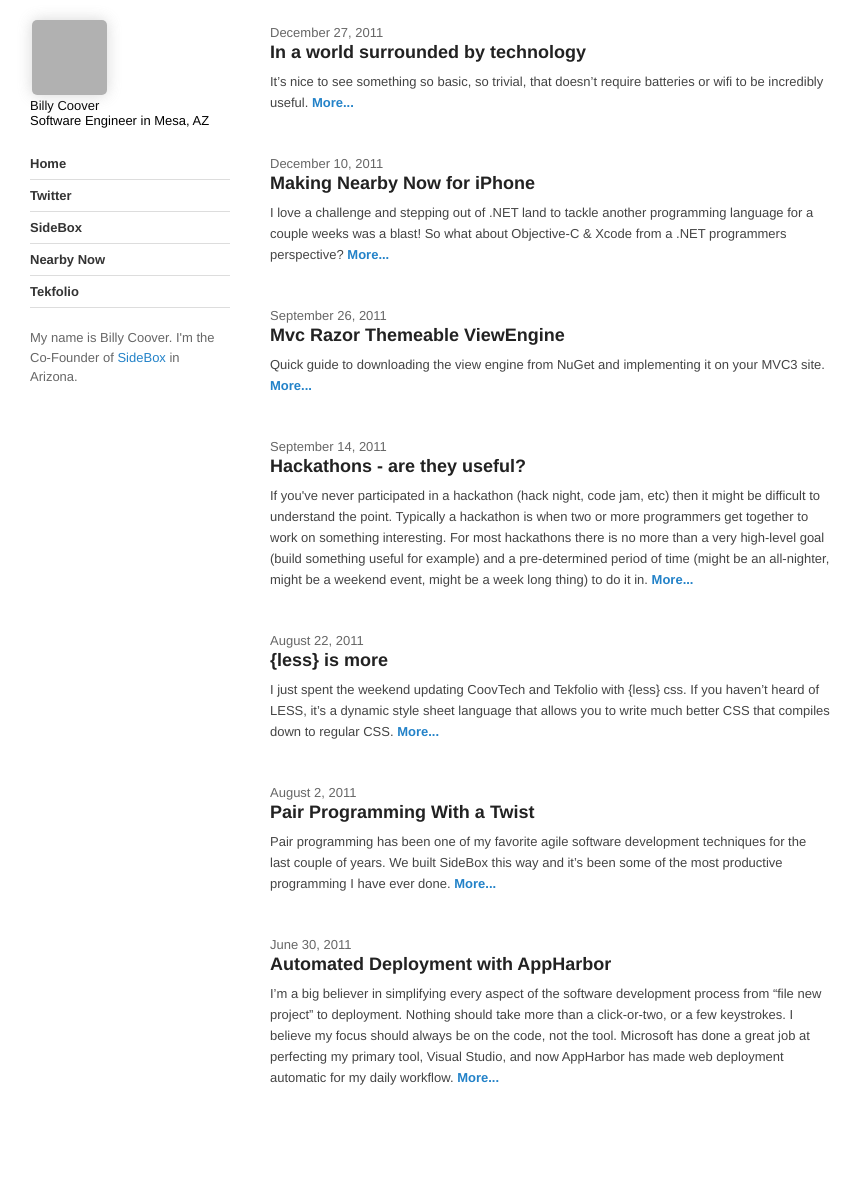
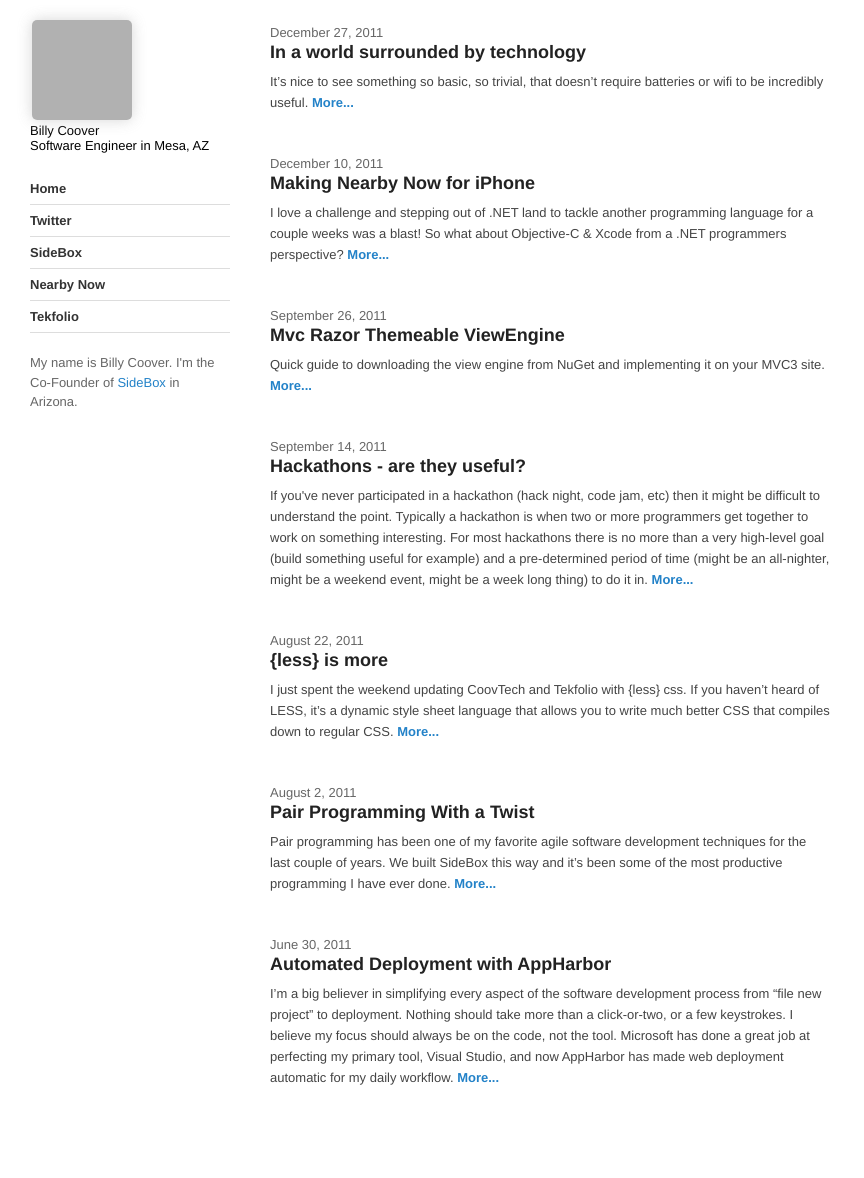
Before and after one commit to azcoov/azcoov.github.com, a Jekyll site: the page built from index.html, in a window 1280 px wide. Shown: the whole page, without its empty margins (0-864 px from the left). Built offline with Jekyll 4.4.1, drawn with Linux system fonts in a browser that asks for light colours; Markdown is read by kramdown in place of the engine named in the settings; grey boxes are pictures that could not be loaded.

Commit message:
gave my gravatar more grava

```diff
--- a/_layouts/default.html
+++ b/_layouts/default.html
@@ -17,7 +17,7 @@
 <body>
   <div class="sidebar">
     <a href="/">
-      <img src="http://gravatar.com/avatar/9bb02ec020f37fd161b8a7f9e0823ef2.png" height="75" width="75" class="avatar">
+      <img src="http://gravatar.com/avatar/9bb02ec020f37fd161b8a7f9e0823ef2.png" height="100" width="100" class="avatar">
     </a>
     <br />
     <span>Billy Coover</span><br />
```
